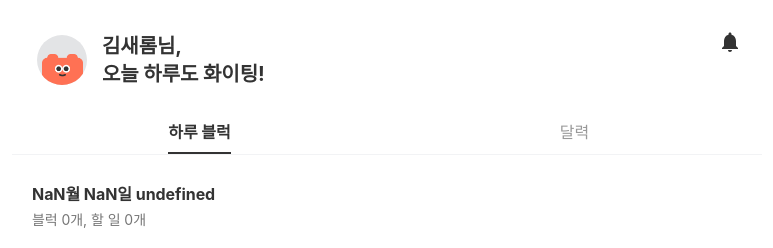
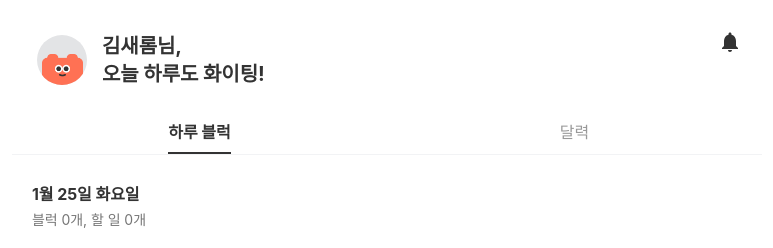
Before and after one commit to dnd-side-project/dnd-8th-7-frontend, a Next.js app: page /home in a window 1280 px wide. Shown: the top 248 px of the page, without its empty margins (253-1026 px from the left). Built offline with nearby package versions, Linux system fonts and the light colour scheme; a web font is replaced by a local one.

Commit message:
chore: mock DATE 상수 수정(#8)

```diff
--- a/src/containers/Home/DailyBlockPanel/index.tsx
+++ b/src/containers/Home/DailyBlockPanel/index.tsx
@@ -4,7 +4,7 @@ import { AddIcon } from '@/components/Icons'
 import NoData from '@/components/NoData'
 
 // TODO : 서버 데이터 연결
-const DATE = '1월 25일 수요일'
+const DATE = '2022-01-25'
 const TOTAL_BLOCK = 0
 const TOTAL_TASK = 0
 
```
Also changed, not shown: 1 other file (tests, documents, lock files or other folders).
